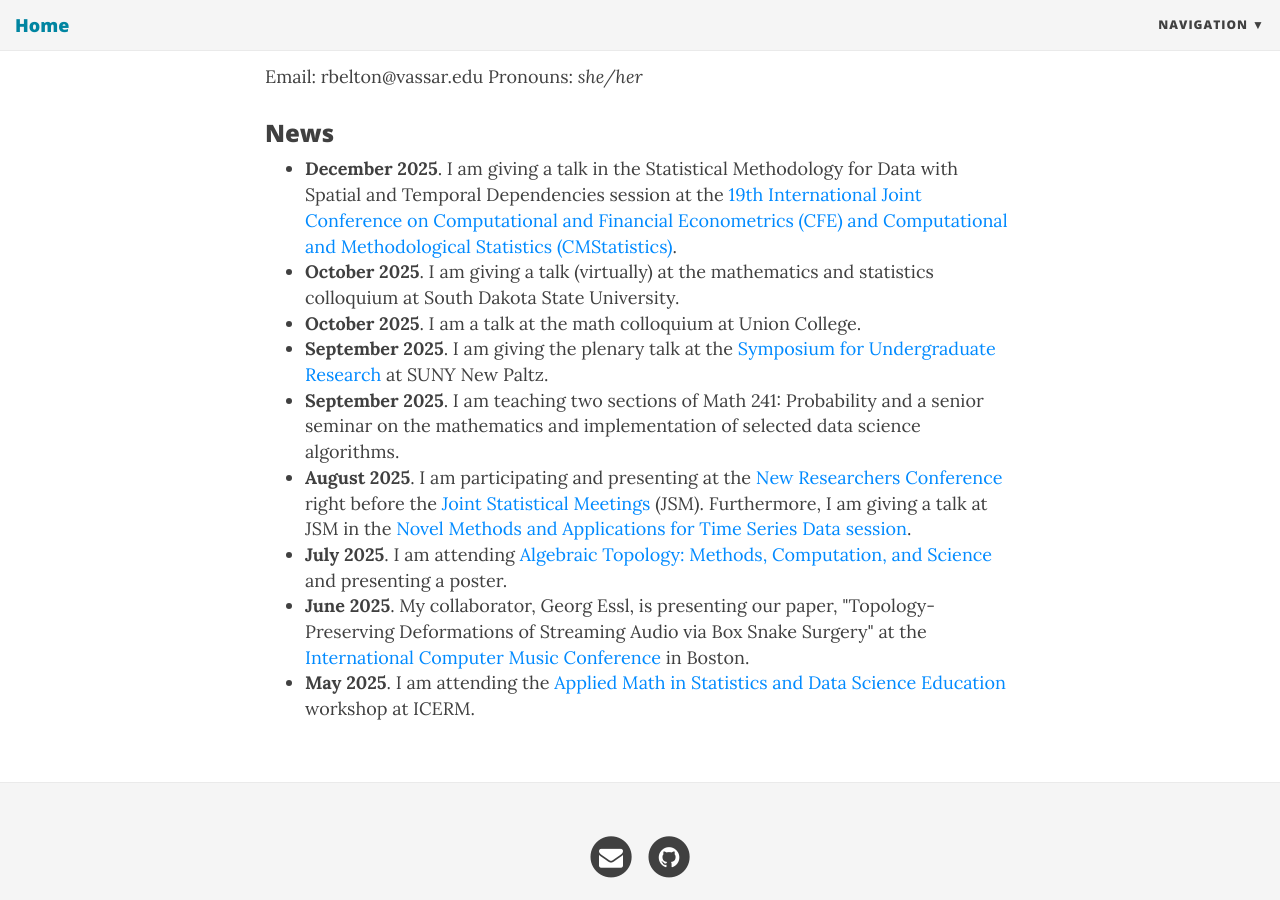
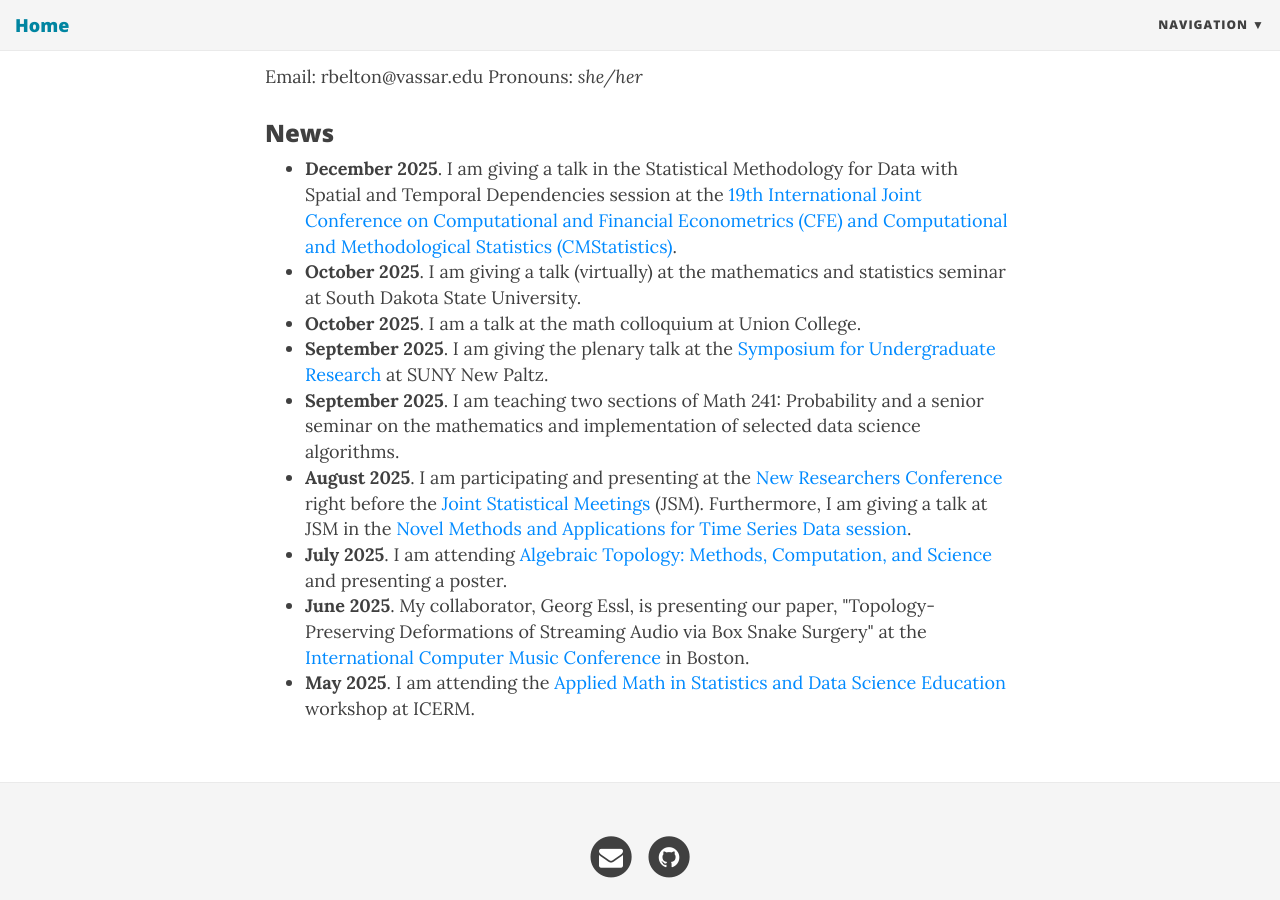
Before and after one commit to robinbelton/robinbelton.github.io, a Jekyll site: the page built from index.html, in a window 1280 px wide and 900 px high, scrolled down 717 px. Built offline with Jekyll 4.4.1, drawn with Linux system fonts in a browser that asks for light colours; nearby versions of some CDN libraries; the list of posts is cut into pages by our own code.

Commit message:
Update homepage

```diff
--- a/index.html
+++ b/index.html
@@ -19,7 +19,7 @@
 <h3>News</h3>
 <ul>
     <li><b>December 2025</b>. I am giving a talk in the Statistical Methodology for Data with Spatial and Temporal Dependencies session at the <a href = "https://www.cmstatistics.org//CFECMStatistics2025/index.php">19th International Joint Conference on Computational and Financial Econometrics (CFE) and Computational and Methodological Statistics (CMStatistics)</a>. </li>
-    <li><b>October 2025</b>. I am giving a talk (virtually) at the mathematics and statistics colloquium at South Dakota State University.</li>
+    <li><b>October 2025</b>. I am giving a talk (virtually) at the mathematics and statistics seminar at South Dakota State University.</li>
     <li><b>October 2025</b>. I am a talk at the math colloquium at Union College.</li>
     <li><b>September 2025</b>. I am giving the plenary talk at the <a href = "https://sites.google.com/view/sumrnp/home"> Symposium for Undergraduate Research</a> at SUNY New Paltz.</li>
     <li><b>September 2025</b>. I am teaching two sections of Math 241: Probability and a senior seminar on the mathematics and implementation of selected data science algorithms.</li>
```
